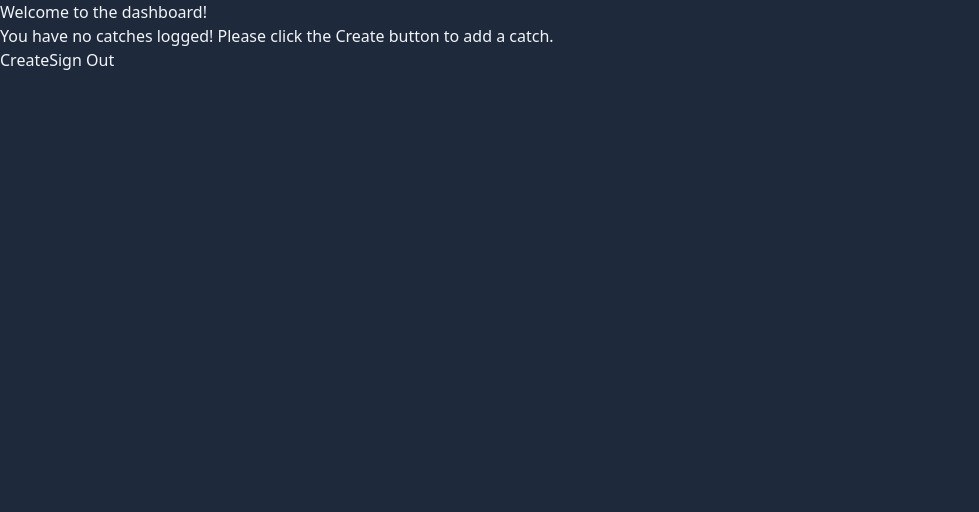
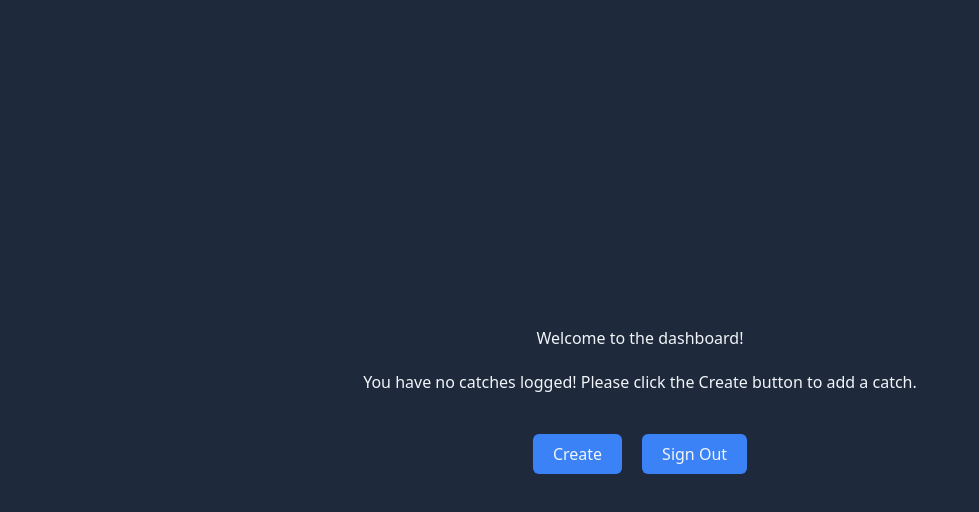
Before and after one commit to ntivirikin/fishlogger, a React (Vite) app: page / in a window 1280 px wide. Both pictures are taken after a click on the button "Login". Shown: the top 512 px of the page, without its empty margins (0-979 px from the left). Built offline with nearby package versions, Linux system fonts and the light colour scheme.

Commit message:
Add Tailwind to catch screen and CSS cleanup

```diff
--- a/src/App.tsx
+++ b/src/App.tsx
@@ -1,8 +1,6 @@
 import { useState } from 'react'
 import HomePage from './components/HomePage.tsx'
 import Dashboard from './components/Dashboard.tsx'
-
-// import './App.css'
 
 function App() {
     const [mainView, setMainView] = useState<'home' | 'dash'>('home')
--- a/src/components/Card.tsx
+++ b/src/components/Card.tsx
@@ -1,6 +1,4 @@
 import { useState } from 'react'
-
-// import './Card.css'
 
 interface CardProps {
     onLoginClick: () => void;
@@ -30,8 +28,7 @@ const Login : React.FC<LoginProps> = ({ onRegisterClick, onLoginClick }) => {
 
     return (
 
-        <>
-        <div className="flex flex-col place-items-center space-y-5">
+        <div className="flex flex-col items-center space-y-5">
             <p>
                 Welcome to FishLogger!
                 Please login with an existing account or register a new account.
@@ -56,9 +53,6 @@ const Login : React.FC<LoginProps> = ({ onRegisterClick, onLoginClick }) => {
                 </button>
             </div>
         </div>
-
-        </>
-
 
     )
 }
--- a/src/components/EmptyView.tsx
+++ b/src/components/EmptyView.tsx
@@ -5,19 +5,19 @@ interface EmptyViewProps {
 
 const EmptyView : React.FC<EmptyViewProps> = ({ onCreateClick, onSignOutClick }) => {
     return (
-        <>
-            <h2>Welcome to the dashboard!</h2>
-            <p>You have no catches logged! Please click the Create button to add a catch.</p>
+        <div className="flex flex-col items-center justify-center min-h-screen">
+            <h2 className="mb-5">Welcome to the dashboard!</h2>
+            <p className="mb-10">You have no catches logged! Please click the Create button to add a catch.</p>
 
-            <div className="button-box">
-                <button onClick={onCreateClick}>
+            <div className="flex flex-row">
+                <button onClick={onCreateClick} className="bg-blue-500 hover:bg-blue-300 px-5 py-2 rounded-md">
                     Create
                 </button>
-                <button onClick={onSignOutClick}>
+                <button onClick={onSignOutClick} className="bg-blue-500 hover:bg-blue-300 px-5 py-2 rounded-md ml-5">
                     Sign Out
                 </button>
             </div>
-        </>
+        </div>
     )
 }
 
--- a/src/components/HomePage.tsx
+++ b/src/components/HomePage.tsx
@@ -1,8 +1,6 @@
 import smallLogo from '/small_logo.png'
 
 import Card from './Card.tsx'
-
-// import './HomePage.css'
 
 interface HomePageProps {
     onLoginClick: () => void;
--- a/src/components/Logging.tsx
+++ b/src/components/Logging.tsx
@@ -1,6 +1,4 @@
-import smallLogo from '/small_logo.png'
-
-// import './Logging.css'
+import sideImage from '/side_image.webp'
 
 interface LoggingProps {
     onBackClick: () => void;
@@ -8,11 +6,11 @@ interface LoggingProps {
 
 const Logging : React.FC<LoggingProps> = ( {onBackClick} ) => {
     return (
-        <>
-            <p>Please fill out the information below to log your catch!</p>
+        <div className="flex flex-col items-center">
+            <p className="my-8">Please fill out the information below to log your catch!</p>
 
-            <div className="side-flex input-back">
-                <div className="flex-container">
+            <div className="flex flex-row justify-center">
+                <div className="bg-sky-800 rounded-md flex flex-col justify-center space-y-1 px-8">
 
                     <span>Date:</span>
                     <input />
@@ -45,19 +43,19 @@ const Logging : React.FC<LoggingProps> = ( {onBackClick} ) => {
                     <input /> {/* Select from options:*/}
 
                 </div>
-                <img src={smallLogo} className="fish-species" alt="Fish species photograph"/>
+                <img src={sideImage} className="size-1/4 ml-10 rounded-md" alt="Fish species photograph"/>
             </div>
 
-            <div className="button-box">
-                <button>
+            <div className="flex flex-row mt-10">
+                <button className="bg-blue-500 hover:bg-blue-300 px-5 py-2 rounded-md">
                     Submit
                 </button>
-                <button onClick={onBackClick}>
+                <button onClick={onBackClick} className="bg-blue-500 hover:bg-blue-300 px-5 py-2 rounded-md ml-5">
                     Back
                 </button>
             </div>
 
-        </>
+        </div>
     )
 }
 
```
Also changed, not shown: src/components/Logging.css (deleted, +0 -15 lines), public/side_image.webp (added), 1 other file (tests, documents, lock files or other folders).
